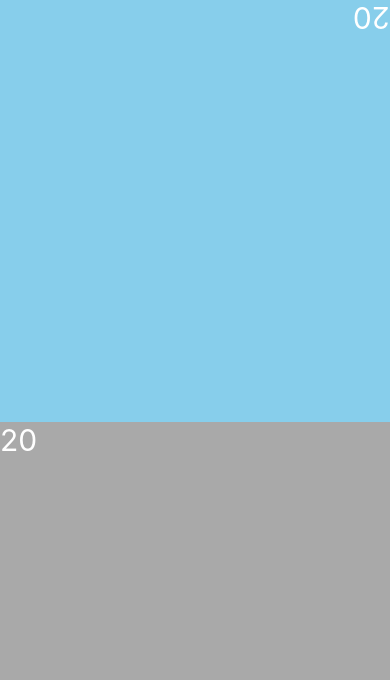
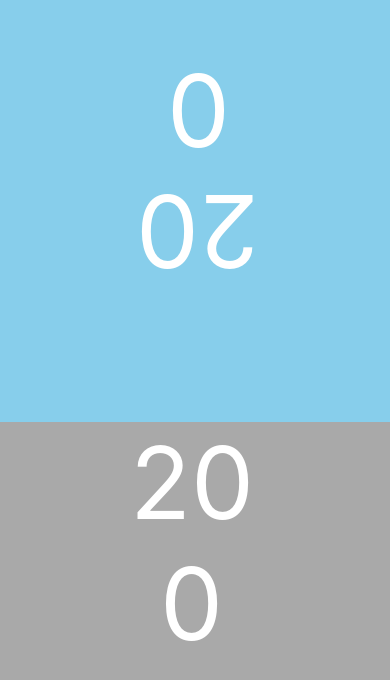
Before and after one commit to JorisJamers/MagicApp, a React Native app: screen / in a window 390 px wide. Shown: the top 680 px of the page. Built offline with nearby package versions, Linux system fonts and the light colour scheme.

Commit message:
Centered counters

```diff
--- a/App.js
+++ b/App.js
@@ -1,3 +1,4 @@
+
 import React from 'react';
 import { StyleSheet, Text, Button, Alert, View } from 'react-native';
 
@@ -6,6 +7,9 @@ export default class App extends React.Component {
     return (
       <View style={styles.background}>
         <View style={{flex: 1, backgroundColor: 'skyblue'}} >
+          <Text style={styles.loyaltyCounterTop}>
+            0
+          </Text>
           <Text style={styles.mainCounterTop}>
             20
           </Text>
@@ -13,6 +17,9 @@ export default class App extends React.Component {
         <View style={{flex: 1, backgroundColor: 'darkgrey'}} >
           <Text style={styles.mainCounterBottom}>
             20
+          </Text>
+          <Text style={styles.loyaltyCounterBottom}>
+            0
           </Text>
         </View>
       </View>
@@ -25,16 +32,32 @@ const styles = StyleSheet.create({
     flex: 1,
     flexDirection: 'column',
   },
+  mainCounterTop: {
+    color: 'white',
+    fontSize: 100,
+    alignItems: 'center',
+    transform: [{ rotate: '180deg'}],
+    paddingLeft: 130,
+    paddingTop: 120,
+  },
+  loyaltyCounterTop: {
+    color: 'white',
+    fontSize: 100,
+    alignItems: 'center',
+    transform: [{ rotate: '180deg'}],
+    paddingLeft: 160,
+    paddingBottom: 50,
+  },
   mainCounterBottom: {
     color: 'white',
-    fontSize: 30,
+    fontSize: 100,
     alignItems: 'center',
+    paddingLeft: 130,
   },
-  mainCounterTop: {
+  loyaltyCounterBottom: {
     color: 'white',
-    fontSize: 30,
+    fontSize: 100,
     alignItems: 'center',
-    transform: [{ rotate: '180deg'}]
-  },
-
+    paddingLeft: 160,
+  }
 });
```
